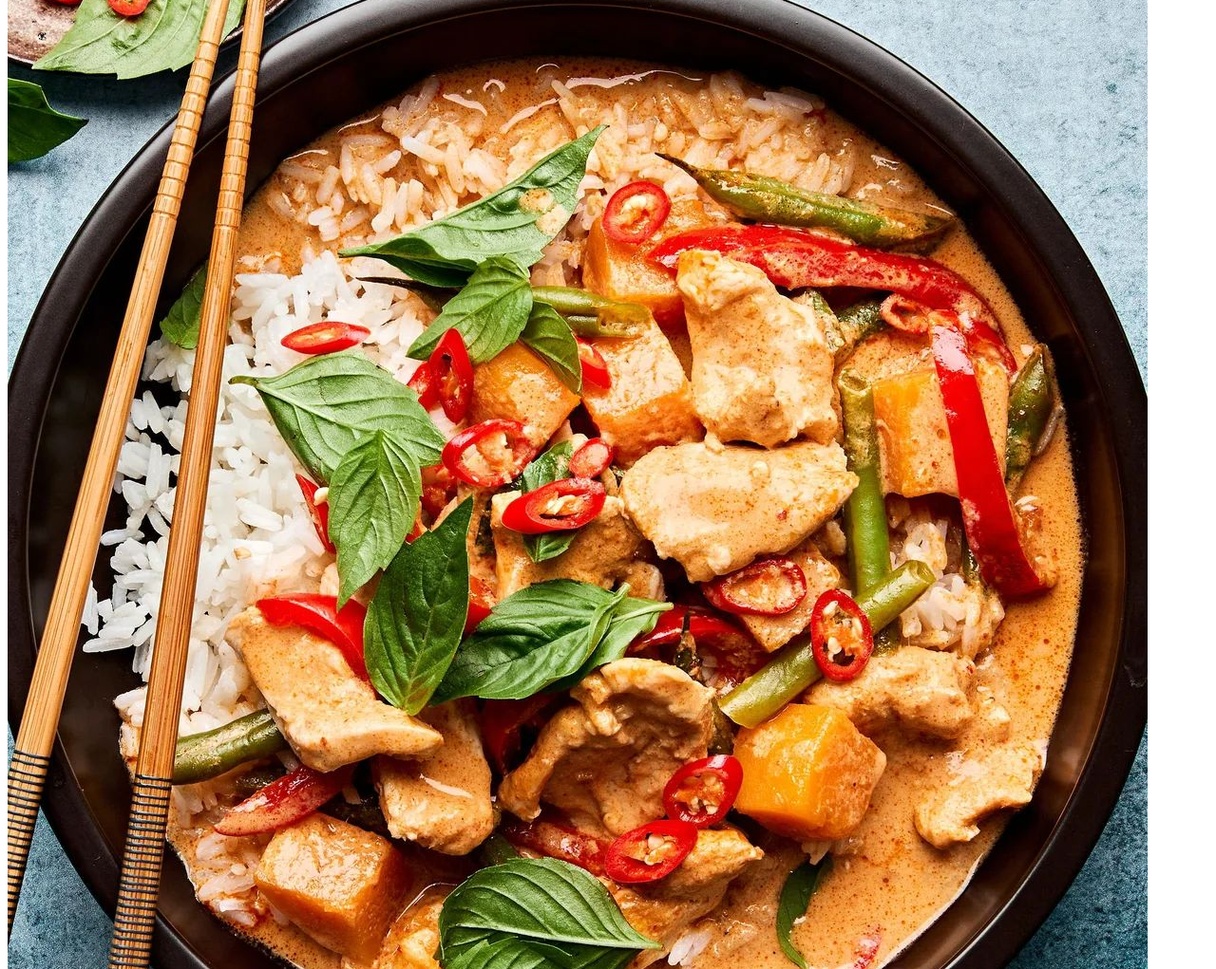
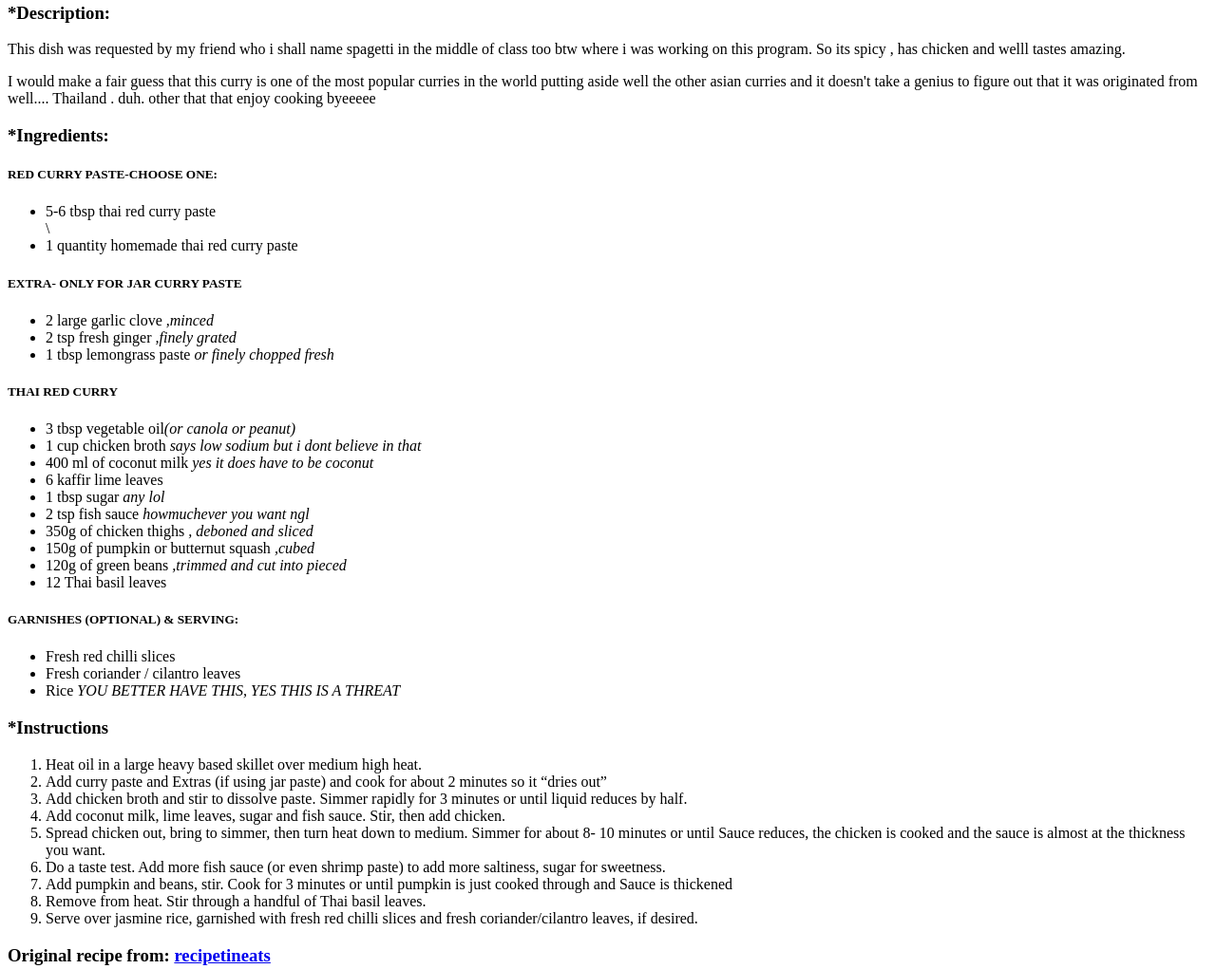
Before and after one commit to Jadeseesaw/odin-recipes-2, a plain HTML site: page recipess/red-thai-curry.html in a window 1280 px wide. Shown: the part 456-1477 px from the top of the page at 95% size. Drawn offline with Linux system fonts and the light colour scheme.

Commit message:
another one

```diff
--- a/recipess/red-thai-curry.html
+++ b/recipess/red-thai-curry.html
@@ -6,8 +6,61 @@
         </title>
     </head>
     <body>
+        <a href="../index.html"> Home </a>
         <h1> red thai curry</h1>
-        <p> reccomended by my friend spagetti</p>
-        <img src="./recipes-pic/red-thai-curry.jpg" alt="red-thai-curry" />
+        <img src="./recipes-pic/red-thai-curry.jpg" alt="red-thai-curry" height="330" width="310"/>
+        <h3> *Description:</h3>
+        <p> This dish was requested by my friend who i shall name spagetti in the middle of class too btw
+            where i was working on this program. So its spicy , has chicken and welll tastes amazing.
+        </p>
+        <p> I would make a fair guess that this curry is one of the most popular curries in the world putting
+            aside well the other asian  curries and it doesn't take a genius to figure out that it was originated
+            from well.... Thailand . duh.
+            other that that enjoy cooking  byeeeee
+        </p>
+        <h3> *Ingredients:</h3>
+        <h5> RED CURRY PASTE-CHOOSE ONE:</h5>
+        <ul>
+            <li> 5-6 tbsp thai red curry paste </li>\
+            <li> 1 quantity homemade thai red curry paste </li>
+        </ul>
+        <h5> EXTRA- ONLY FOR JAR CURRY PASTE </h5>
+        <ul>
+            <li> 2 large garlic clove<em> ,minced</em></li>
+            <li> 2 tsp fresh ginger <em> ,finely grated</em></li>
+            <li> 1 tbsp lemongrass paste <em> or finely chopped fresh </em></li>
+        </ul>
+        <h5> THAI RED CURRY </h5>
+        <ul>
+            <li> 3 tbsp vegetable oil<em>(or canola or peanut)</em></li>
+            <li> 1 cup chicken broth <em> says low sodium but i dont believe in that </em></li>
+            <li> 400 ml of coconut milk <em> yes it does have to be coconut</em></li>
+            <li> 6 kaffir lime leaves</li>
+            <li> 1 tbsp sugar<em> any lol</em></li>
+            <li> 2 tsp fish sauce <em> howmuchever you want ngl</em></li>
+            <li> 350g of chicken thighs <em>, deboned and sliced</em> </li>
+            <li> 150g of pumpkin or butternut squash <em> ,cubed</em></li>
+            <li> 120g of green beans <em> ,trimmed and cut into pieced </em></li>
+            <li> 12 Thai basil leaves</li>
+        </ul>
+        <h5> GARNISHES (OPTIONAL) & SERVING:</h5>
+        <ul>
+            <li> Fresh red chilli slices</li>
+            <li> Fresh coriander / cilantro leaves</li>
+            <li> Rice <em> YOU BETTER HAVE THIS, YES THIS IS A THREAT</em></li>
+        </ul>
+        <h3> *Instructions </h3>
+        <ol>
+            <li> Heat oil in a large heavy based skillet over medium high heat.</li>
+            <li> Add curry paste and Extras (if using jar paste) and cook for about 2 minutes so it “dries out” </li>
+            <li> Add chicken broth and stir to dissolve paste. Simmer rapidly for 3 minutes or until liquid reduces by half. </li>
+            <li> Add coconut milk, lime leaves, sugar and fish sauce. Stir, then add chicken.</li>
+            <li> Spread chicken out, bring to simmer, then turn heat down to medium. Simmer for about 8- 10 minutes or until Sauce reduces, the chicken is cooked and the sauce is almost at the thickness you want.</li>
+            <li> Do a taste test. Add more fish sauce (or even shrimp paste) to add more saltiness, sugar for sweetness.</li>
+            <li> Add pumpkin and beans, stir. Cook for 3 minutes or until pumpkin is just cooked through and Sauce is thickened</li>
+            <li> Remove from heat. Stir through a handful of Thai basil leaves.</li>
+            <li> Serve over jasmine rice, garnished with fresh red chilli slices and fresh coriander/cilantro leaves, if desired.</li>
+        </ol>
+        <h3> Original recipe from: <a href="https://www.recipetineats.com/thai-red-curry-with-chicken/#recipe"> recipetineats</a> </h3>
     </body>
 </html>
```
Also changed, not shown: recipess/butter-chicken.html (added).
